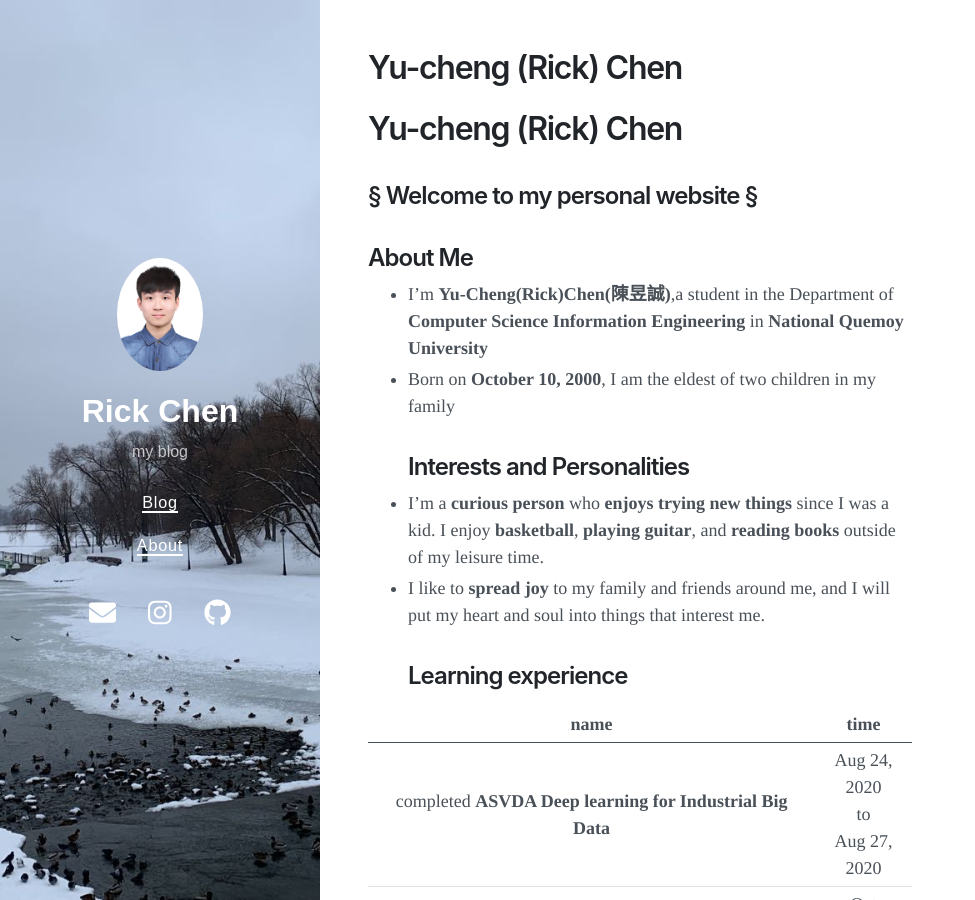
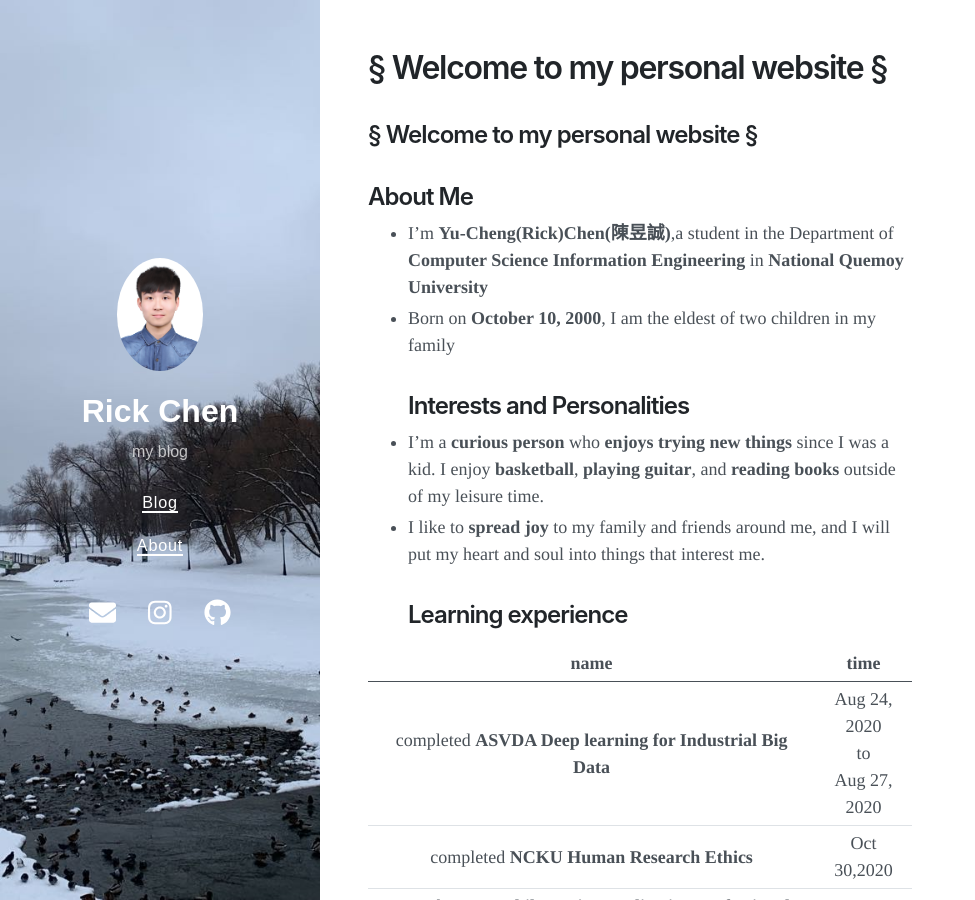
Before and after one commit to jerry940917chen/jerry940917chen.github.io, a Jekyll site: the page built from about.md, in a window 1280 px wide and 900 px high. Shown: the whole window, without its empty margins (0-975 px from the left). Built offline with Jekyll 4.4.1, drawn with Linux system fonts in a browser that asks for light colours; nearby versions of some CDN libraries; our own code applies the rules of GitHub Pages for plain Markdown files.

Commit message:
Update about.md

```diff
--- a/about.md
+++ b/about.md
@@ -1,7 +1,4 @@
-# Yu-cheng (Rick) Chen
-
 ## § Welcome to my personal website §
-
 ## About Me
 * I’m **Yu-Cheng(Rick)Chen(陳昱誠)**,a student in the Department of **Computer Science Information Engineering** in **National Quemoy University**
 * Born on **October 10, 2000**, I am the eldest of two children in my family
```
